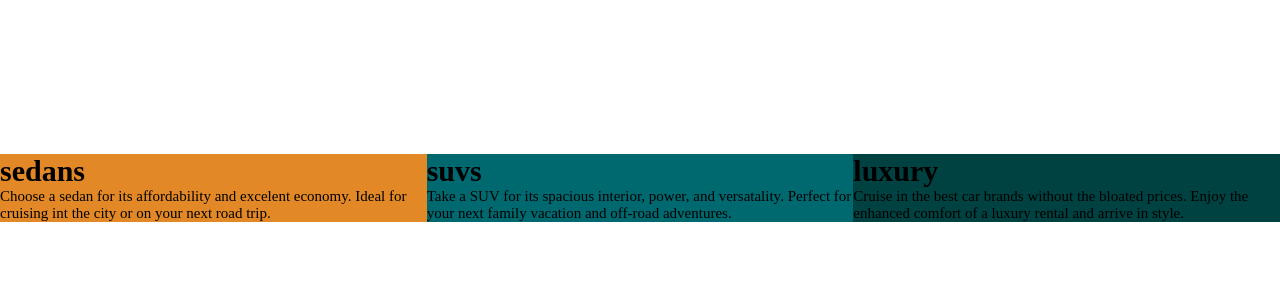
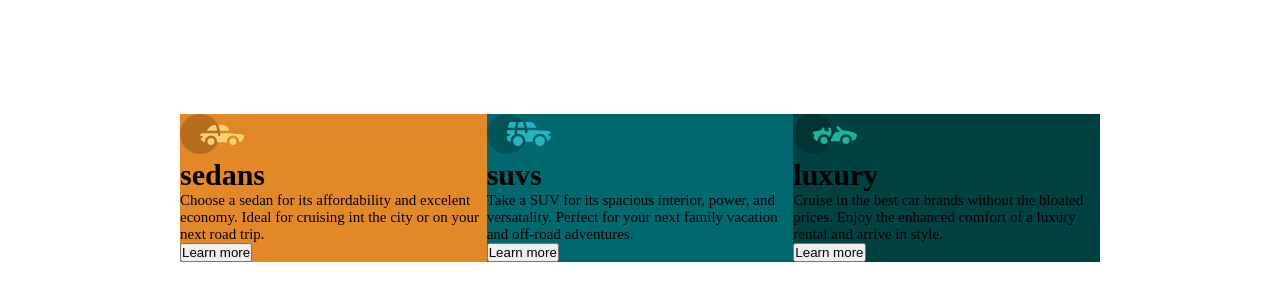
Before and after one commit to LonelyFirefly/3-column-preview-card, a plain HTML site: page index.html in a window 1280 px wide. Shown: the part 212-512 px from the top of the page. Drawn offline with Linux system fonts and the light colour scheme.

Commit message:
make some change to styless

```diff
--- a/index.html
+++ b/index.html
@@ -16,29 +16,44 @@
 	<body>
 		<main>
 			<div class="product">
-				<div class="product__first-column">
+				<div class="product__column product__column_first">
+					<img
+						class="car-icon"
+						src="../images/icon-sedans.svg"
+						alt="sedan-icon" />
 					<h1 class="product__name">sedans</h1>
 					<p class="product__ad-text">
 						Choose a sedan for its affordability and excelent
 						economy. Ideal for cruising int the city or on your next
 						road trip.
 					</p>
+					<button class="button"><span>Learn more</span></button>
 				</div>
-				<div class="product__second-column">
+				<div class="product__column product__column_second">
+					<img
+						class="car-icon"
+						src="../images/icon-suvs.svg"
+						alt="suvs-icon" />
 					<h1 class="product__name">suvs</h1>
 					<p class="product__ad-text">
 						Take a SUV for its spacious interior, power, and
 						versatality. Perfect for your next family vacation and
 						off-road adventures.
 					</p>
+					<button class="button"><span>Learn more</span></button>
 				</div>
-				<div class="product__third-column">
+				<div class="product__column product__column_third">
+					<img
+						class="car-icon"
+						src="../images/icon-luxury.svg"
+						alt="luxury-icon" />
 					<h1 class="product__name">luxury</h1>
 					<p class="product__ad-text">
 						Cruise in the best car brands without the bloated
 						prices. Enjoy the enhanced comfort of a luxury rental
 						and arrive in style.
 					</p>
+					<button class="button"><span>Learn more</span></button>
 				</div>
 			</div>
 		</main>
--- a/style.css
+++ b/style.css
@@ -32,18 +32,18 @@ main {
 	align-items: center;
 }
 .product {
-	max-width: 1440px;
+	max-width: 920px;
 	display: grid;
 	grid-template-columns: repeat(3, 1fr);
 }
 
-.product__first-column {
+.product__column_first {
 	background-color: var(--first-column-background);
 }
-.product__second-column {
+.product__column_second {
 	background-color: var(--second-column-background);
 }
-.product__third-column {
+.product__column_third {
 	background-color: var(--third-column-background);
 }
 @media screen and (max-width: 375px) {
```
